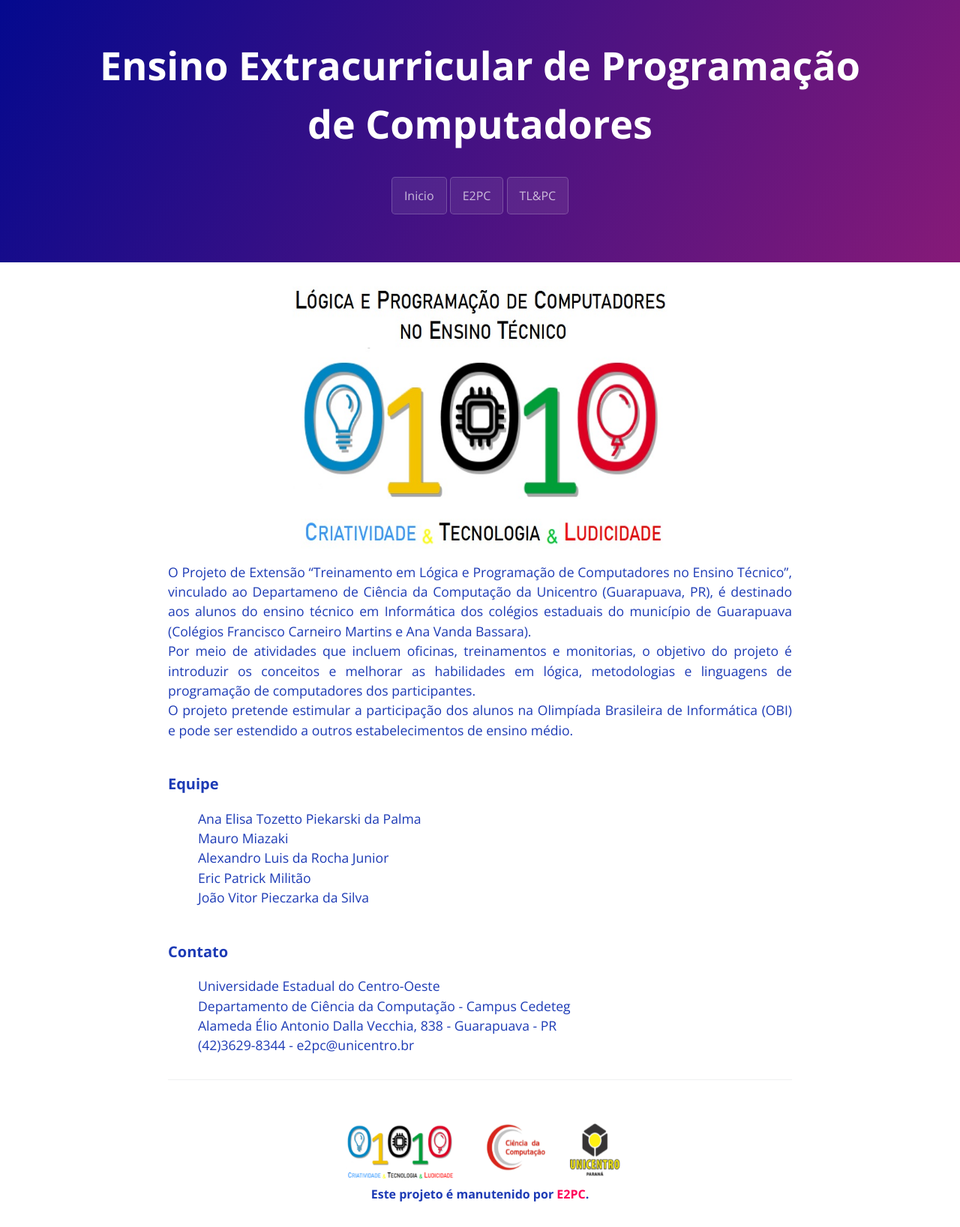
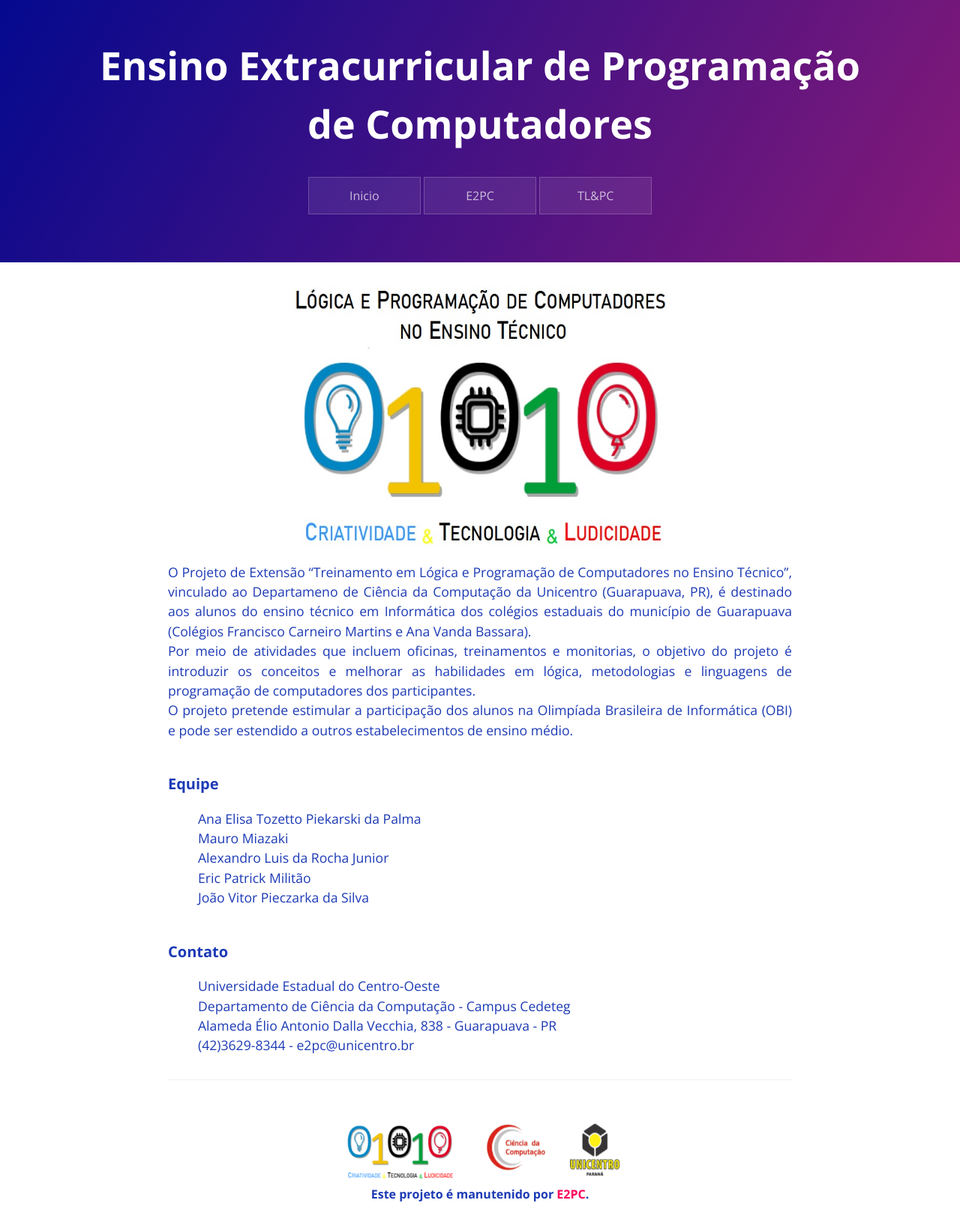
Before and after one commit to E2PC/ProjectPage, a Jekyll site: the page built from index.md, in a window 1280 px wide. Shown: the whole page at 75% size. Built offline with Jekyll 4.4.1, drawn with Linux system fonts in a browser that asks for light colours.

Commit message:
Update stylesheet.css

```diff
--- a/stylesheets/stylesheet.css
+++ b/stylesheets/stylesheet.css
@@ -1,5 +1,14 @@
 * {
   box-sizing: border-box; }
+
+.dropbtn {
+  background-color: #4CAF50;
+  color: white;
+  padding: 16px;
+  font-size: 16px;
+  border: none;
+  cursor: pointer;
+}
 
 .dropdown {
   position: relative;
@@ -9,14 +18,28 @@
 .dropdown-content {
   display: none;
   position: absolute;
-  min-width: 120px;
-  background-color: #ff0059d6;
+  background-color: #f9f9f9;
+  min-width: 150px;
+  box-shadow: 0px 8px 8px 0px rgba(0,0,0,0.2);
+  z-index: 1;
 }
+
+.dropdown-content a {
+  color: #04098ed8;
+  padding: 5px 8px;
+  text-decoration: none;
+  display: block;
+}
+
+.dropdown-content a:hover {background-color: #f1f1f1}
 
 .dropdown:hover .dropdown-content {
   display: block;
 }
 
+.dropdown:hover .dropbtn {
+  background-color: #3e8e41;
+}
 body {
   padding: 0;
   margin: 0;
@@ -34,12 +57,12 @@
 .btn {
   display: inline-block;
   margin-bottom: 1rem;
+  width: 150px;
   color: rgba(255, 255, 255, 0.7);
   background-color: rgba(255, 255, 255, 0.08);
   border-color: rgba(255, 255, 255, 0.2);
   border-style: solid;
   border-width: 1px;
-  border-radius: 0.3rem;
   transition: color 0.2s, background-color 0.2s, border-color 0.2s; }
   .btn + .btn {
     margin-left: 1rem; }
```
